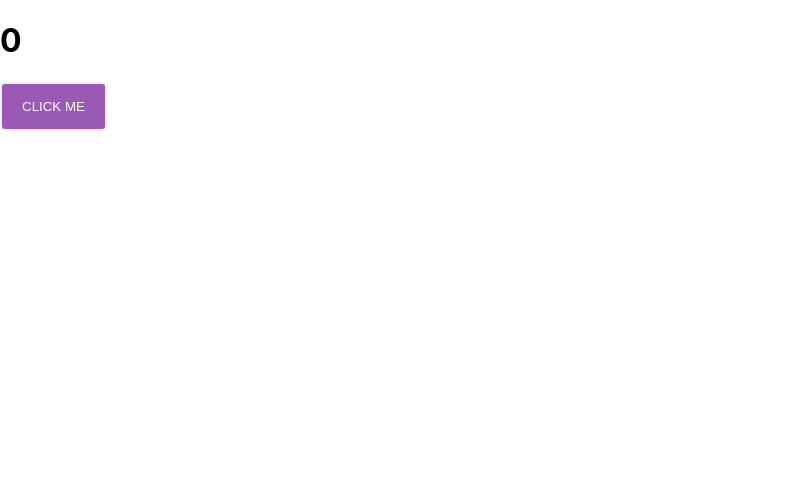
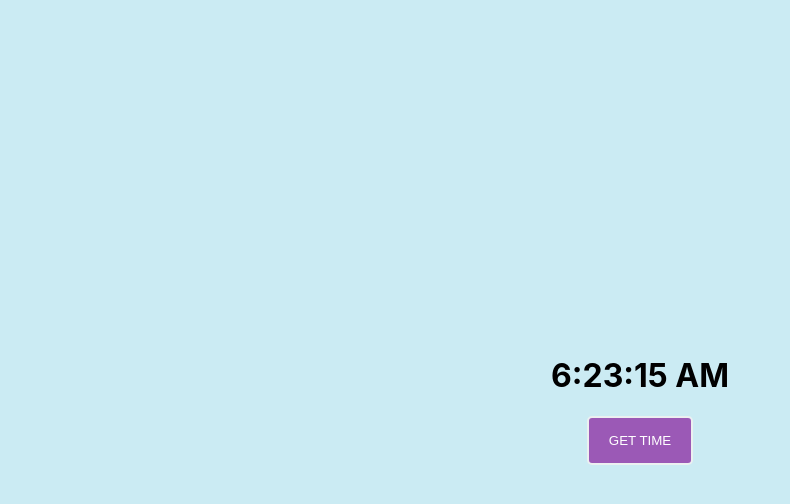
Before and after one commit to diksha-gowda/react-thapa-technical, a React (Create React App) app: page / in a window 1280 px wide. Shown: the top 504 px of the page, without its empty margins (0-790 px from the left). Built offline with nearby package versions, Linux system fonts and the light colour scheme.

Commit message:
Get Time on Refreshing and Clicking

```diff
--- a/src/App.js
+++ b/src/App.js
@@ -1,28 +1,18 @@
 import React, { useState } from 'react'
 
 const App = () => {
-const state = useState();
-console.log(state);
+  let newTime = new Date().toLocaleTimeString();
+  const [currentTime, updatedTime] = useState(newTime);
+  // [initialData, updateData]\
 
-// // destructuring means dividin into smaller parts
-// const name = ['name1', 'name2', 'name3', 'name4','name5'];
-// // console.log(name[0]);
-// const [name1, name2, name3, name4,name5] = name;     //array dstructuring
-// console.log(name1);
-
-// using array dstructuring :-
-const [count, setCount] = useState(0);  //[initialData, updatedData]
-
-// let count = 1;  //currently state is 1 for   //state cannot be directly changed
-const IncNum = ()=>{
-  // setCount(100);
-  setCount(count + 1);
-  // console.log('clicked ' + count++);
-}
-console.log(count);
-  return (<>
-    <h1>{count}</h1>
-    <button onClick={IncNum}>Click Me</button>
+  const UpdateTime = ()=>{
+    newTime = new Date().toLocaleTimeString();
+    updatedTime(newTime);
+  }
+  return (
+  <>
+  <h1>{currentTime}</h1>
+  <button onClick={UpdateTime}>GET TIME</button>
   </>
   )
 }
--- a/src/index.css
+++ b/src/index.css
@@ -12,6 +12,15 @@ code {
     monospace;
 }
 
+div {
+  width: 100%;
+  height: 100vh;
+  display: flex;
+  flex-direction: column;
+  justify-content: center;
+  align-items: center;
+}
+
 button {
   padding: 15px 20px;
   background: #9b59b6;
@@ -22,3 +31,6 @@ button {
   text-transform: uppercase;
   cursor: pointer;
 }
+body {
+  background: #cbebf3;
+}
```
